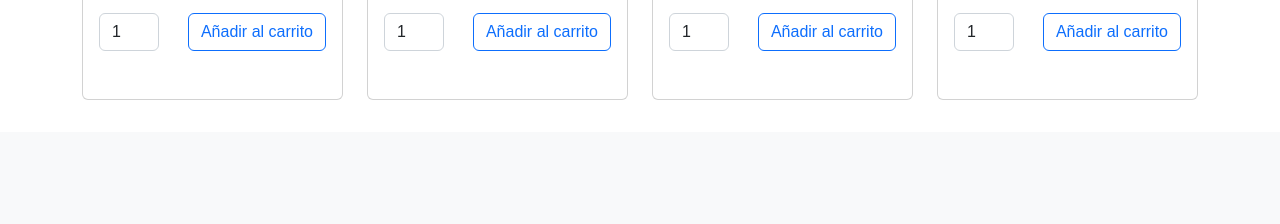
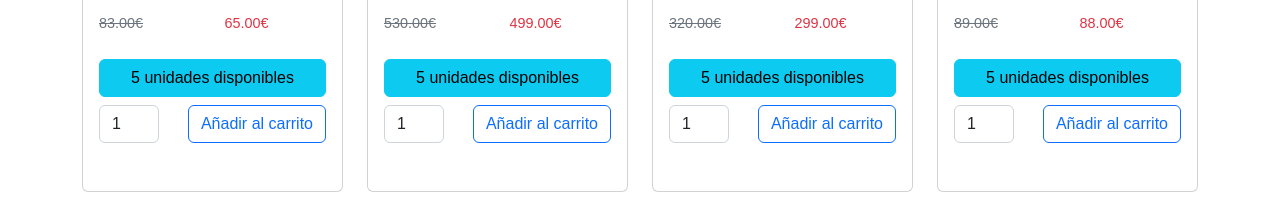
Before and after one commit to TomasCB24/DTechnology, a Django app: page / in a window 1280 px wide. Shown: the part 1014-1238 px from the top of the page. Before the commit the page ends 1114 px from the top, so only its background shows below. Run offline with Django 4.2, Linux system fonts and the light colour scheme; data comes from the database, SQL or seed files in the repository; tables that the repository leaves empty hold one stand-in row (values such as "Sample post").

Commit message:
chore(#15): Apply suggestions after revisions
In the catalog each product is indicated how many units are left in stock.

```diff
--- a/Marketplace/models.py
+++ b/Marketplace/models.py
@@ -97,6 +97,15 @@ class Product(models.Model):
             return True
         return False
 
+    def get_stock(self):
+
+        order_products = OrderProduct.objects.filter(product=self)
+        total_ordered = 0
+        for order_product in order_products:
+            total_ordered += order_product.quantity
+        return self.inventory - total_ordered
+
+
     def get_price(self):
         return self.price
 
--- a/templates/base_HOME.html
+++ b/templates/base_HOME.html
@@ -54,7 +54,15 @@
                         {% endif %}
 
                     </div>
-
+                    {% if product.get_stock > 0 %}
+                    <div class="d-flex justify-content-center mb-2 btn btn-info">
+                        {{ product.get_stock }} unidades disponibles
+                    </div>
+                    {% else %}
+                    <div class="invisible d-flex justify-content-center mb-2 btn btn-danger">
+                        {{ product.get_stock }} unidades disponibles
+                    </div>
+                    {% endif %}
                     <form method="post" action="{% url 'home' %}" class="row">
                         <div class="col-md-4">
                             <div class="form-outline">
```
